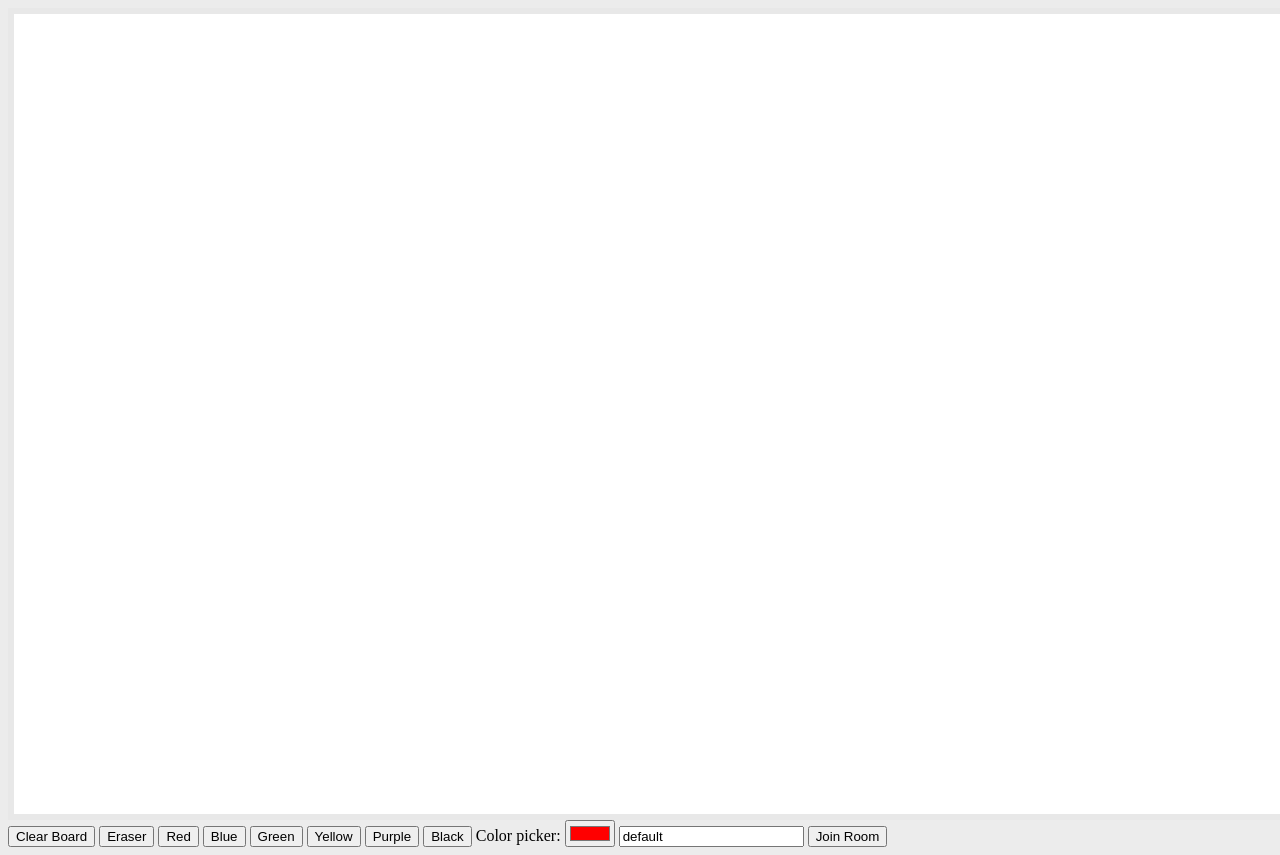
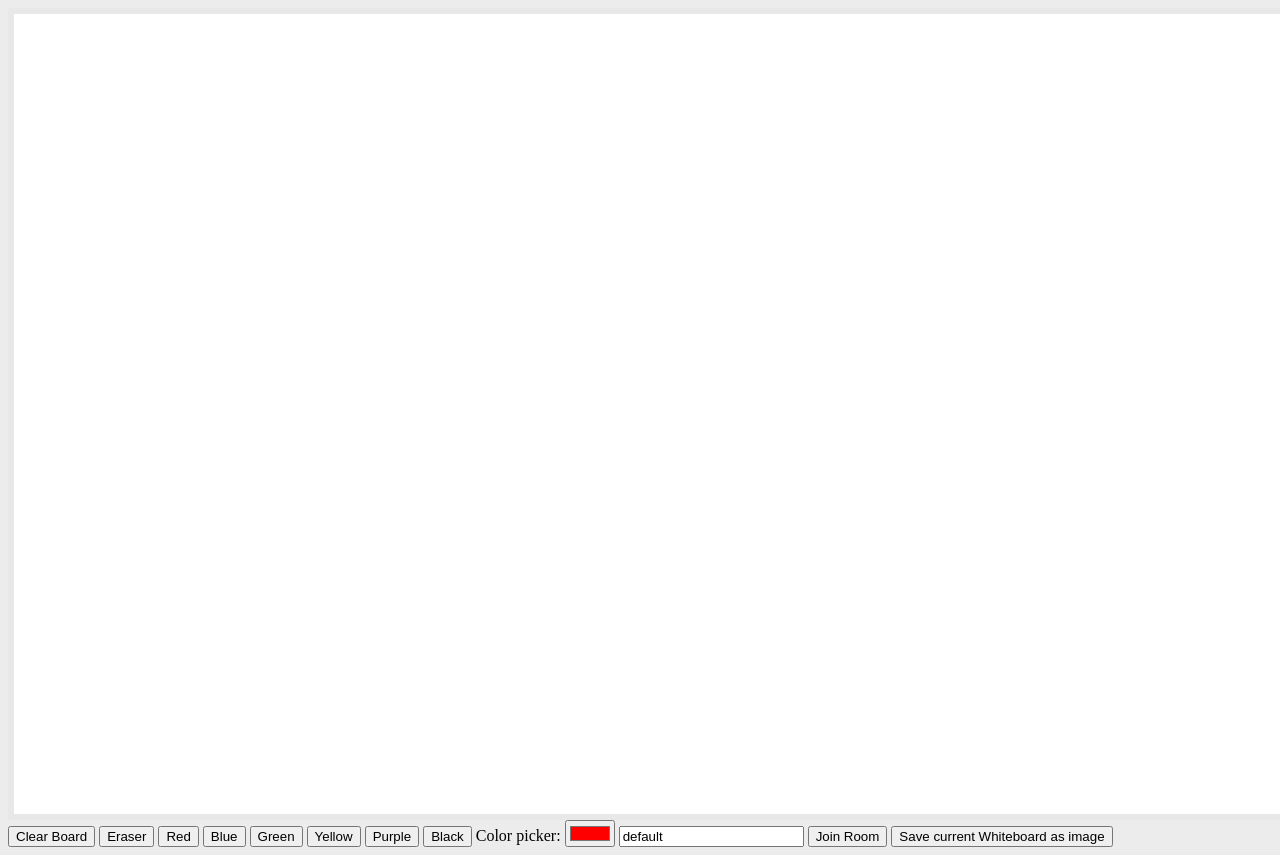
Before and after one commit to tapresle/whiteboard, a website: page index.html in a window 1280 px wide. Drawn offline with nearby package versions, Linux system fonts and the light colour scheme; no server answers.

Commit message:
Update README, add the ability to save the current whiteboard with one click, pushing the latest dist files.

```diff
--- a/index.html
+++ b/index.html
@@ -31,6 +31,7 @@
       Color picker: <input type="color" value="#FF0000" onchange="whiteboard.line(this.value)">
       <input id="room" type="text" value="default">
       <button onclick="whiteboard.joinRoom()">Join Room</button>
+      <button onclick="whiteboard.saveWhiteboard()">Save current Whiteboard as image</button>
     </main>
 
     <script type="text/javascript" src="./dist/whiteboard.js"></script>
--- a/whiteboard.ts
+++ b/whiteboard.ts
@@ -132,6 +132,17 @@ class Whiteboard {
       room: room
     });
   }
+
+  saveWhiteboard() {
+    let downloadLink = document.createElement('a');
+    downloadLink.download = 'whiteboard';
+    downloadLink.href = this.canvas.toDataURL('image/png');
+    downloadLink.dataset.downloadurl = ['image/png', downloadLink.download, downloadLink.href].join(':');
+
+    document.body.appendChild(downloadLink);
+    downloadLink.click();
+    document.body.removeChild(downloadLink);
+  }
 }
 
 class WhiteboardModel {
```
Also changed, not shown: README.md, dist/whiteboard.js, 1 other file.
